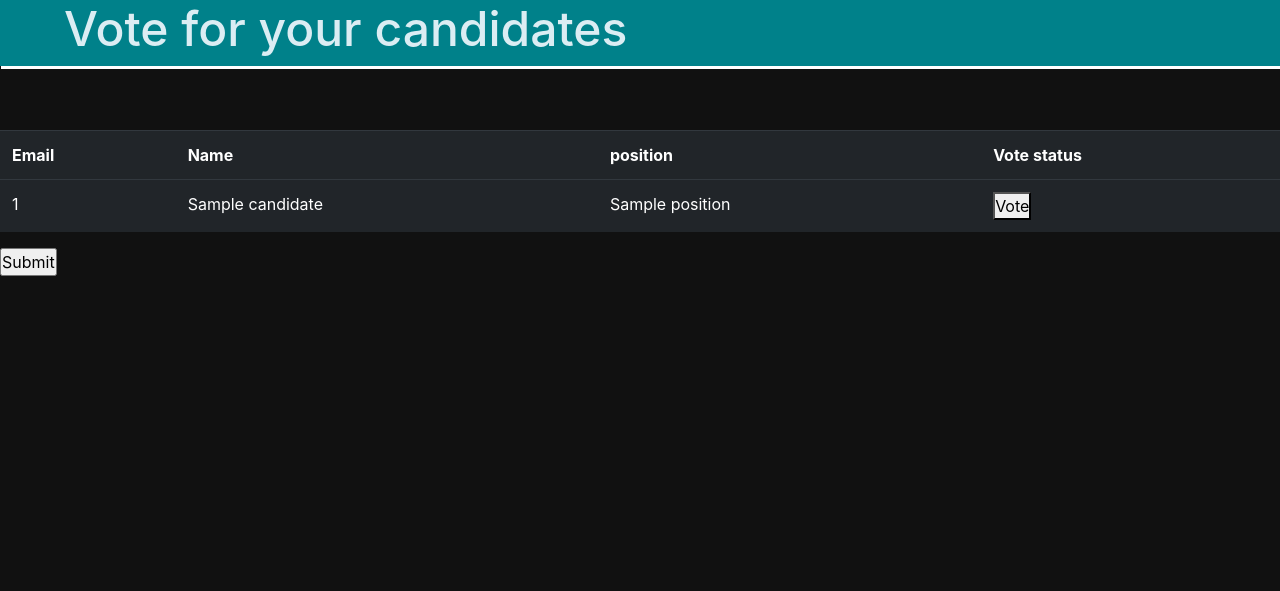
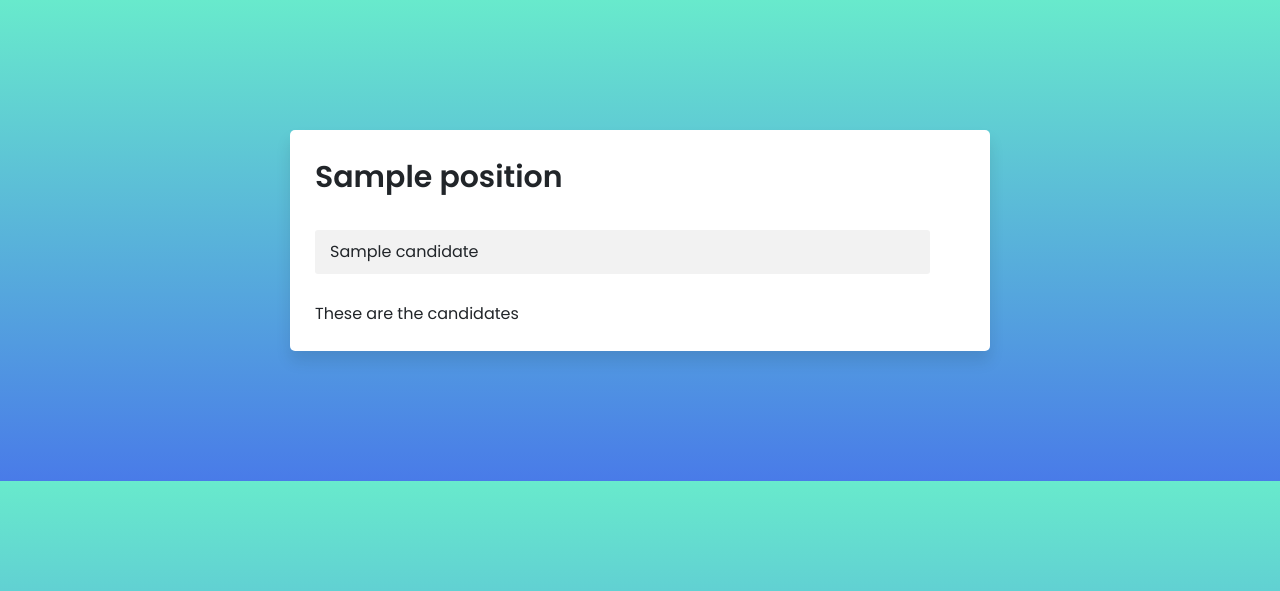
Before and after one commit to heckerfr0d/SACelection, a Flask app: page /vote/ in a window 1280 px wide. Shown: the top 591 px of the page. Run offline with Flask 2, Linux system fonts and the light colour scheme; a user stored in the database is signed in; a database or web service that is not in the repository returns one stand-in record (values such as "Sample title"); some libraries are stand-ins or nearby versions.

Commit message:
made design changes for voting

```diff
--- a/election/db.py
+++ b/election/db.py
@@ -112,3 +112,11 @@ def get_candidate_position(id):
     candidates = cur.fetchall()
     cur.close()
     return candidates
+
+def get_candidate_position_cur_election(id,elec_id):
+    db = get_db()
+    cur = db.cursor()
+    cur.execute("SELECT name from candidate where position_id=%s AND election_id=%s",(id,elec_id))
+    candidates = cur.fetchall()
+    cur.close()
+    return candidates
--- a/election/routes.py
+++ b/election/routes.py
@@ -42,9 +42,12 @@ def vote():
     if request.method == 'POST':
         return "something in db"
     election_id = db.get_running_election()
-    candidates = db.get_candidates(election_id)
+    candidates = {}
+    for i in range(1,11):
+        candidates[i] = db.get_candidate_position_cur_election(i,election_id)
+    positions = db.get_positions()
     if candidates:
-        return render_template('vote.html', candidates=candidates)
+        return render_template('vote.html', packed =zip(positions,list(candidates.values())))
     return "something"
 
 @app.route('/admin/', methods=['GET', 'POST'])
--- a/election/templates/vote.html
+++ b/election/templates/vote.html
@@ -7,46 +7,29 @@
     <title>Voting page</title>
     <link
       rel="stylesheet"
-      href="https://fonts.googleapis.com/icon?family=Material+Icons"
+      href="https://cdnjs.cloudflare.com/ajax/libs/font-awesome/5.15.3/css/all.min.css"
     />
     <link rel="stylesheet" href="https://stackpath.bootstrapcdn.com/bootstrap/4.1.3/css/bootstrap.min.css" integrity="sha384-MCw98/SFnGE8fJT3GXwEOngsV7Zt27NXFoaoApmYm81iuXoPkFOJwJ8ERdknLPMO" crossorigin="anonymous">
-    <link rel="stylesheet" href="{{url_for('static',filename='vote.css')}}" />
-    <script src="{{url_for('static',filename='vote.js')}}"></script>
+    <link rel="stylesheet" href="{{url_for('static',filename='admin.css')}}" />
+    <script src="{{url_for('static',filename='admin.js')}}"></script>
   </head>
   <body>
-    {% block title%}
-    <div class="other_profile">
-      <h1>Vote for your candidates</h1>
+    {% for position,candidates in packed%}
+    <div class="wrapper">
+      <header style="padding-bottom:30px;">{{position[0]}}</header>
+      <ul class="todoList">
+        {% for candidate in candidates%}
+        <li>
+          {{candidate[0]}}<span class="icon" style="background:blue;"><button type="submit" id="submit" style="background:transparent;border:0px;"><i class="fas fa-vote-yea"></i> </button></span>
+        </li>
+        {%endfor%}
+      </ul>
+      <div class="footer">
+        <span
+          >These are the candidates
+        </span>
+      </div>
     </div>
-    {% endblock%}
-
-        <table class='table table-dark'>
-          <tr>
-            <th>Email</th>
-            <th>Name</th>
-            <th>position</th>
-            <th>Vote status</th>
-          </tr>
-        {% for candidate in candidates%}
-
-
-              <tr>
-              <td>{{candidate[0]}}</td>
-              <td>{{candidate[1]}}</td>
-              <td>{{candidate[2]}}</td>
-              <td> <button type="button">Vote</button> </td>
-              </tr>
-
-        {% endfor %}
-
-    </table>
-      <input type="submit" value="Submit" class="submit" id="submit" />
-
-
-    <div class="material-icons back-to-top">
-      <span class="material-icons-outlined" onclick="toTop()">
-        arrow_circle_up
-      </span>
-    </div>
+    {%endfor %}
   </body>
 </html>
```
